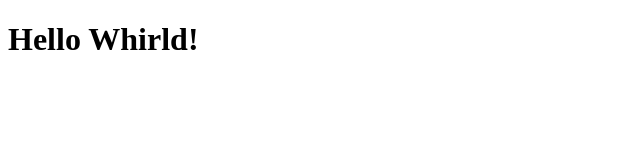
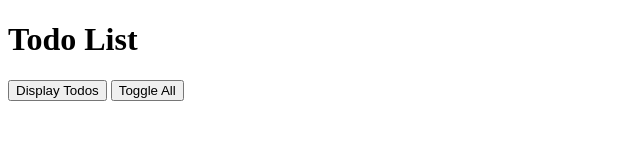
Before and after one commit to blkdm0n/todo-v7, a plain HTML site: page index.html in a window 1280 px wide. Shown: the whole page, without its empty margins (0-640 px from the left). Drawn offline with Linux system fonts and the light colour scheme.

Commit message:
first requirement completed added displayTods and toggleAll buttons to app

```diff
--- a/index.html
+++ b/index.html
@@ -12,7 +12,9 @@
     <link rel="stylesheet" href="style.css">
   </head>
   <body>
-    <h1>Hello Whirld!</h1>
+    <h1>Todo List</h1>
+    <button>Display Todos</button>
+    <button>Toggle All</button>
     <!--[if lt IE 7]>
       <p class="browsehappy">You are using an <strong>outdated</strong> browser. Please <a href="#">upgrade your browser</a> to improve your experience.</p>
     <![endif]-->
```
Also changed, not shown: 1 other file.
